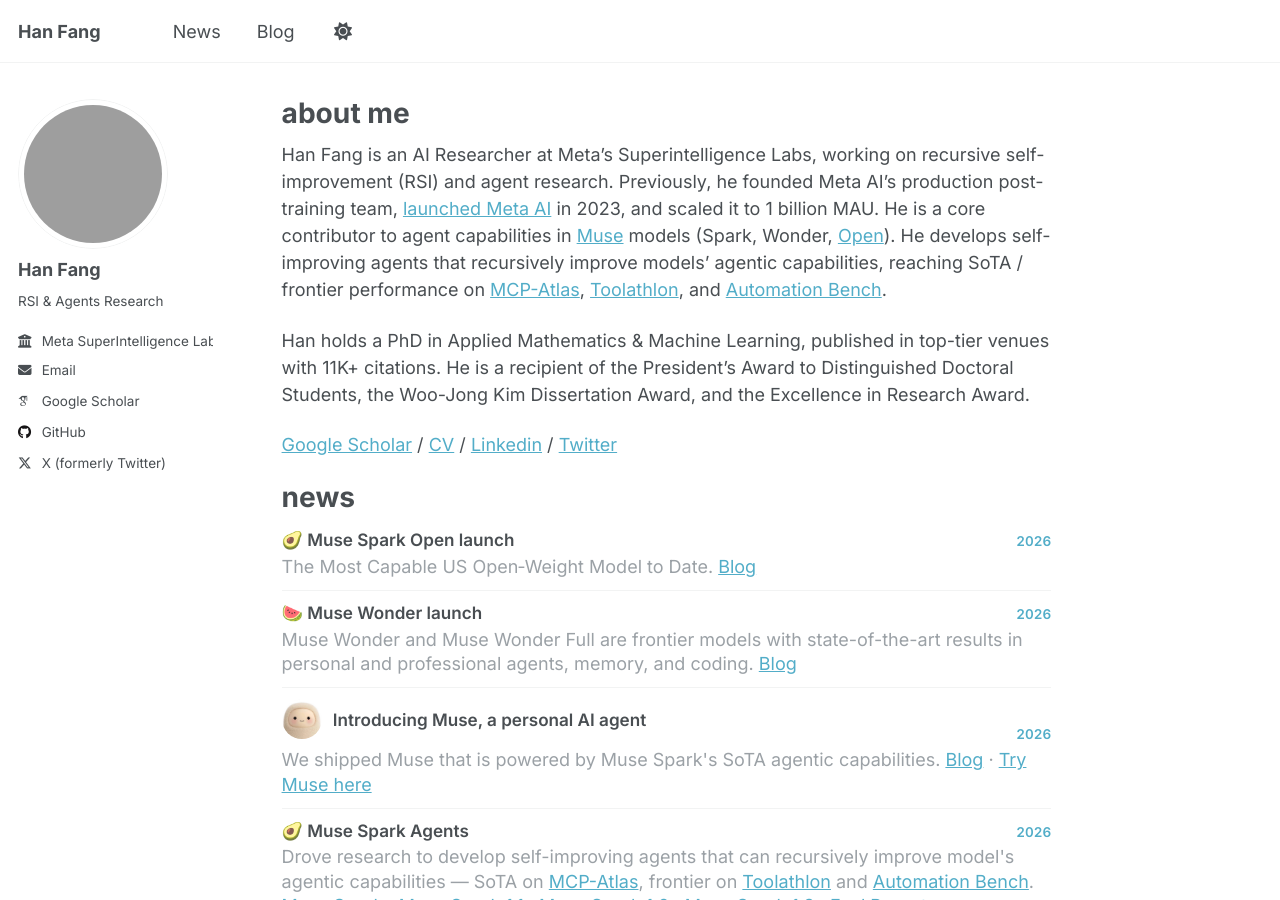
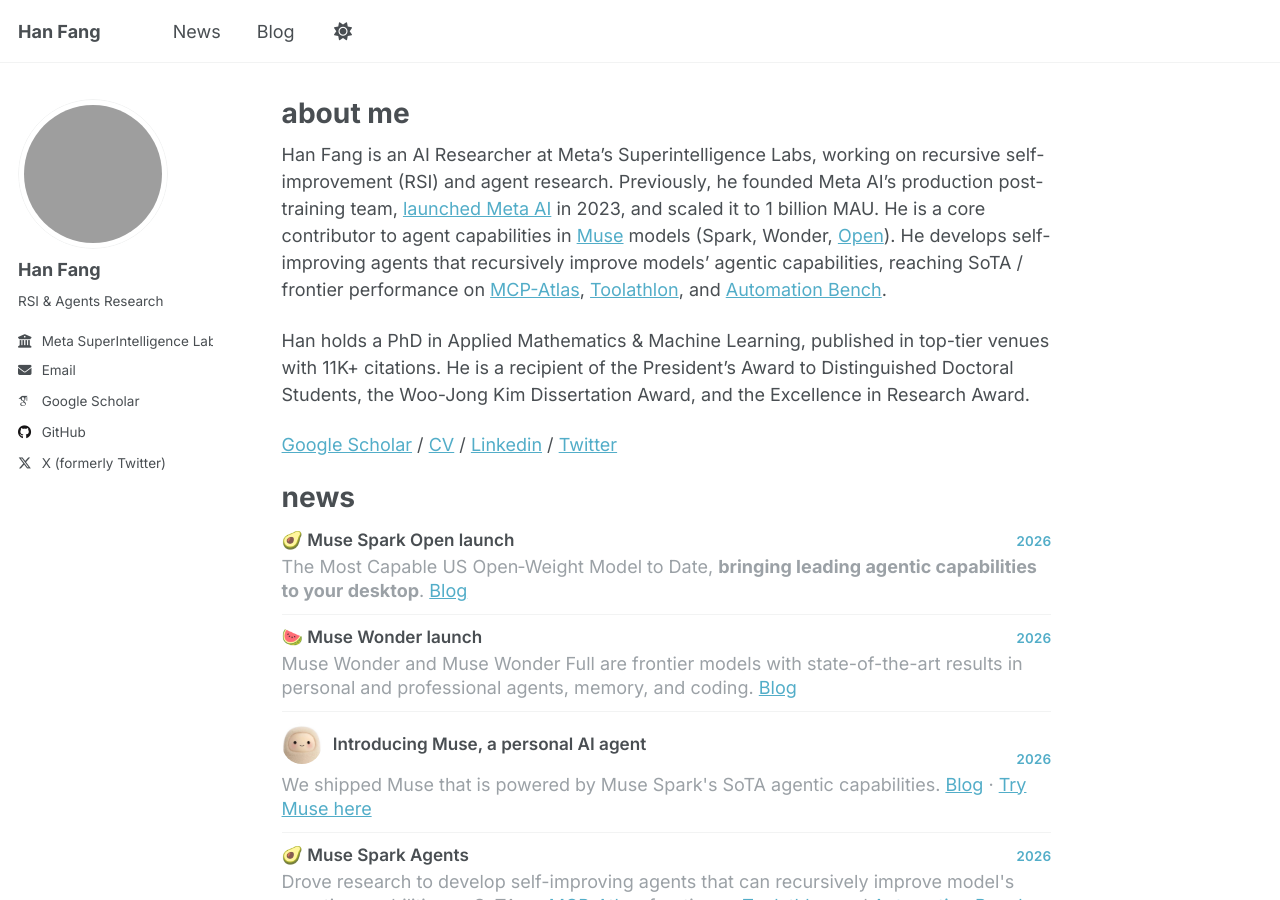
Before and after one commit to hanfang/hanfang.github.io, a Jekyll site: the page built from _pages/about.md, in a window 1280 px wide and 900 px high. Built offline with Jekyll 4.4.1, drawn with Linux system fonts in a browser that asks for light colours; some web fonts are replaced.

Commit message:
Refine Muse Spark Open news copy

```diff
--- a/_pages/about.md
+++ b/_pages/about.md
@@ -24,7 +24,7 @@
     <h3 class="news-item__title">🥑 Muse Spark Open launch</h3>
     <span class="news-item__year">2026</span>
   </div>
-  <p class="news-item__desc">The Most Capable US Open‑Weight Model to Date. <a href="https://research.meta.ai/blog/muse-spark-open">Blog</a></p>
+  <p class="news-item__desc">The Most Capable US Open‑Weight Model to Date, <strong>bringing leading agentic capabilities to your desktop</strong>. <a href="https://research.meta.ai/blog/muse-spark-open">Blog</a></p>
 </div>
 
 <div class="news-item">
```
Also changed, not shown: _pages/news.md (+1 -1 lines).
